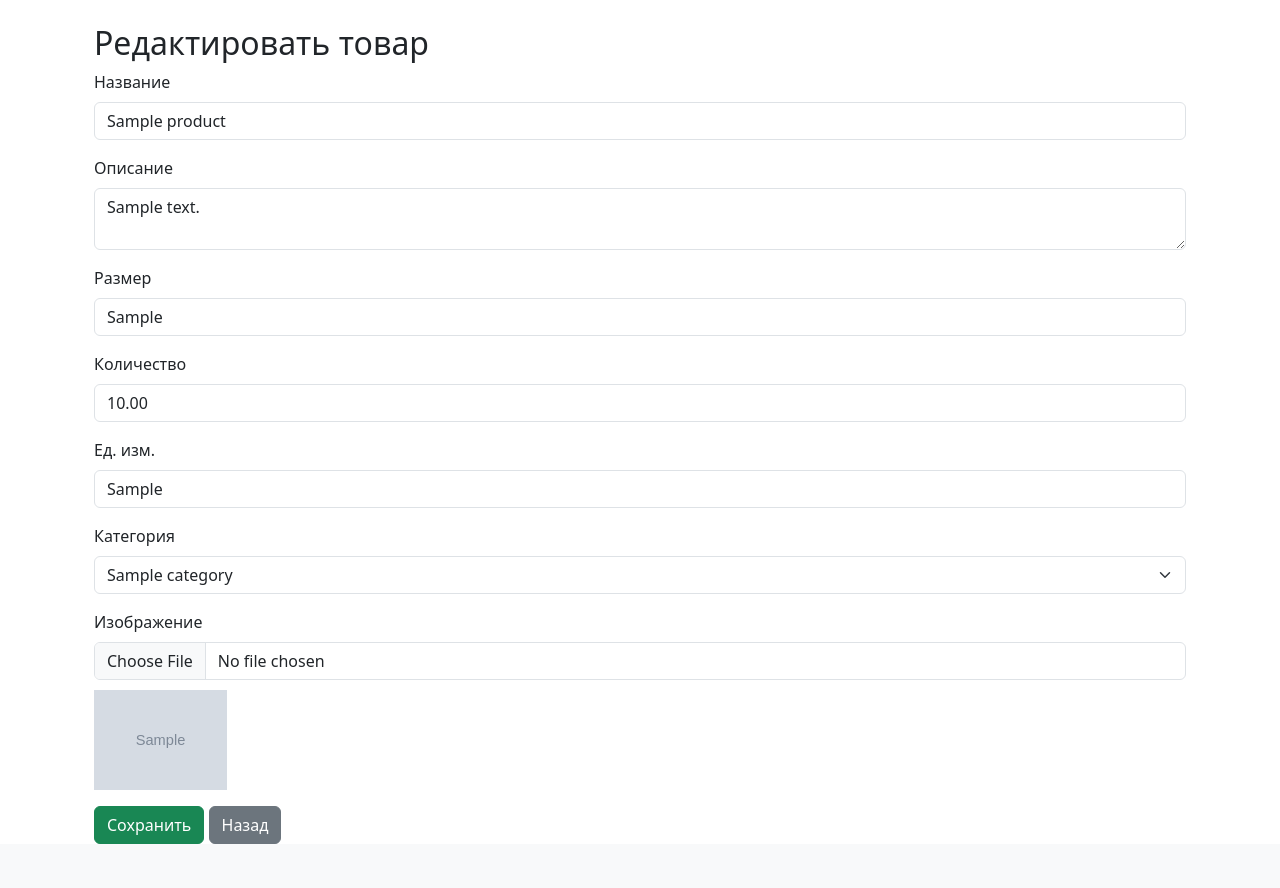
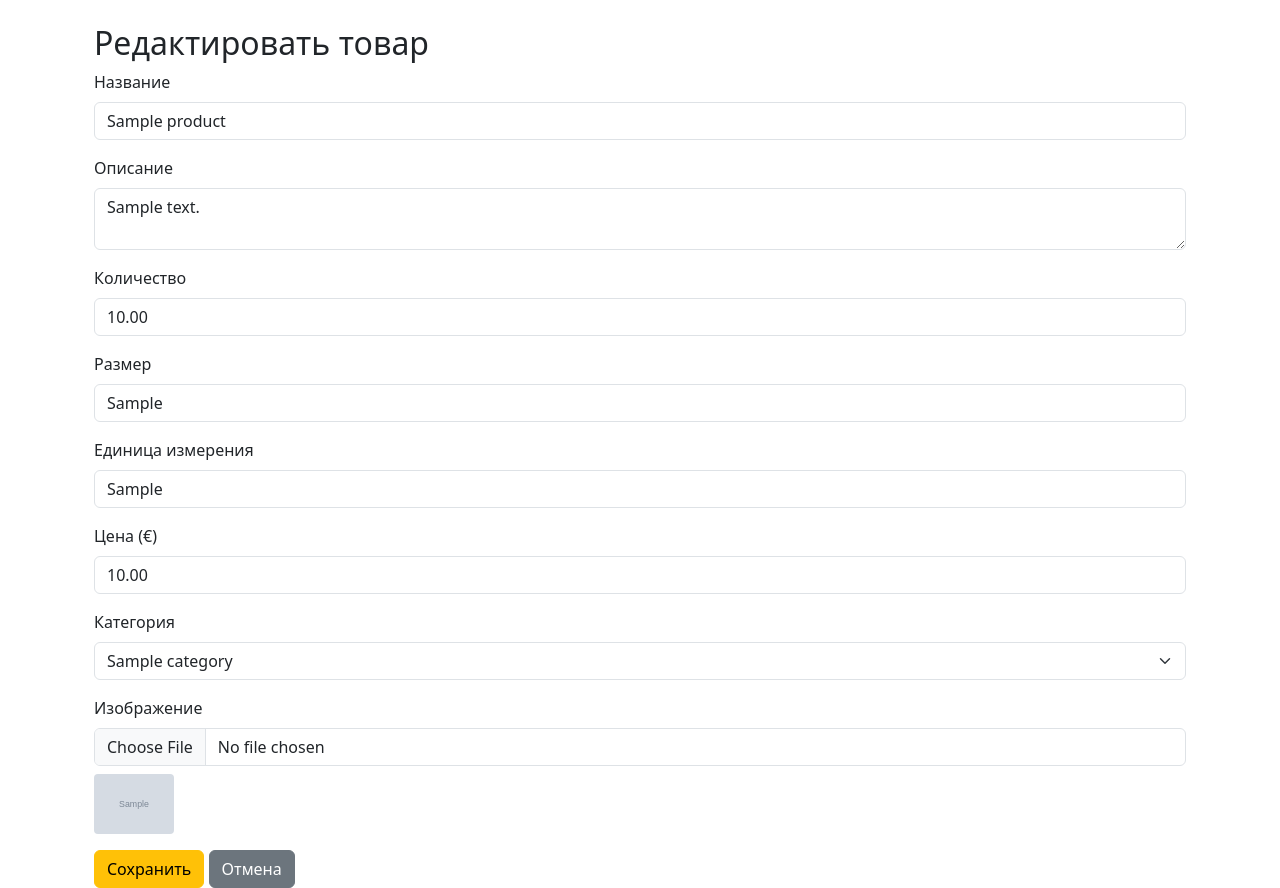
Before and after one commit to NikM19/inventory-app, a Flask app: page /edit/1 in a window 1280 px wide. Shown: the part 56-944 px from the top of the page. Before the commit the page ends 900 px from the top, so only its background shows below. Run offline with Flask 3, Linux system fonts and the light colour scheme; tables that the repository leaves empty hold one stand-in row (values such as "Sample post"); grey boxes marked "Sample" are stand-in pictures.

Commit message:
Добавлен столбец цена, обновлены шаблоны

```diff
--- a/app.py
+++ b/app.py
@@ -45,8 +45,9 @@ class Product(db.Model):
     name        = db.Column(db.String(120), nullable=False)
     description = db.Column(db.Text, nullable=True)
     quantity    = db.Column(db.Numeric(10, 2), nullable=False, default=0)
-    size        = db.Column(db.String(50), nullable=True)  # Новое поле!
+    size        = db.Column(db.String(30), nullable=True)  # <-- Размер (добавлен)
     unit        = db.Column(db.String(10), nullable=False, default="шт")
+    price       = db.Column(db.Numeric(10, 2), nullable=True)  # <-- Цена (НОВОЕ)
     created_at  = db.Column(db.DateTime, default=datetime.utcnow)
     category_id = db.Column(db.Integer, db.ForeignKey("categories.id"), nullable=True)
     image_url   = db.Column(db.Text, nullable=True)
@@ -120,14 +121,16 @@ def create():
         category_id = request.form.get("category_id") or None
         image_file  = request.files.get("image")
         unit        = request.form.get("unit", "шт")
+        price       = request.form.get("price", "").replace(",", ".").strip()
 
         if not name:
             flash("Введите название товара", "warning")
             return redirect(url_for("create"))
         try:
             quantity = float(quantity)
+            price = float(price) if price else None
         except ValueError:
-            flash("Количество должно быть числом", "warning")
+            flash("Количество и цена должны быть числами", "warning")
             return redirect(url_for("create"))
         try:
             img_url = upload_image(image_file)
@@ -140,6 +143,7 @@ def create():
             quantity=quantity,
             size=size,
             unit=unit,
+            price=price,
             category_id=category_id,
             image_url=img_url
         )
@@ -166,6 +170,7 @@ def edit(product_id):
         product.size        = request.form.get("size", product.size).strip()
         product.category_id = request.form.get("category_id") or None
         product.unit        = request.form.get("unit", product.unit)
+        product.price       = float(request.form.get("price", product.price).replace(",", "."))
         new_file = request.files.get("image")
         if new_file and new_file.filename:
             try:
@@ -219,6 +224,7 @@ def export_excel():
             "Категория":  p.category.name if p.category else "",
             "Кол-во":     f"{p.quantity} {p.unit}",
             "Размер":     p.size or "",
+            "Цена (€)":   f"{p.price:.2f}" if p.price is not None else "",
             "Дата":       p.created_at.strftime("%Y-%m-%d %H:%M:%S"),
             "Изобр. URL": p.image_url or ""
         })
--- a/templates/edit.html
+++ b/templates/edit.html
@@ -10,24 +10,28 @@
     </div>
     <div class="mb-3">
       <label for="description" class="form-label">Описание</label>
-      <textarea class="form-control" id="description" name="description">{{ product.description }}</textarea>
+      <textarea class="form-control" id="description" name="description" rows="2">{{ product.description }}</textarea>
+    </div>
+    <div class="mb-3">
+      <label for="quantity" class="form-label">Количество</label>
+      <input type="number" step="0.01" min="0" class="form-control" id="quantity" name="quantity" value="{{ product.quantity }}" required>
     </div>
     <div class="mb-3">
       <label for="size" class="form-label">Размер</label>
       <input type="text" class="form-control" id="size" name="size" value="{{ product.size or '' }}">
     </div>
     <div class="mb-3">
-      <label for="quantity" class="form-label">Количество</label>
-      <input type="number" step="0.01" class="form-control" id="quantity" name="quantity" value="{{ product.quantity }}" required>
+      <label for="unit" class="form-label">Единица измерения</label>
+      <input type="text" class="form-control" id="unit" name="unit" value="{{ product.unit }}">
     </div>
     <div class="mb-3">
-      <label for="unit" class="form-label">Ед. изм.</label>
-      <input type="text" class="form-control" id="unit" name="unit" value="{{ product.unit }}">
+      <label for="price" class="form-label">Цена (€)</label>
+      <input type="number" step="0.01" min="0" class="form-control" id="price" name="price" value="{{ product.price if product.price is not none else '' }}">
     </div>
     <div class="mb-3">
       <label for="category_id" class="form-label">Категория</label>
       <select class="form-select" id="category_id" name="category_id">
-        <option value="">Без категории</option>
+        <option value="">—</option>
         {% for category in categories %}
           <option value="{{ category.id }}" {% if product.category_id == category.id %}selected{% endif %}>{{ category.name }}</option>
         {% endfor %}
@@ -37,11 +41,13 @@
       <label for="image" class="form-label">Изображение</label>
       <input class="form-control" type="file" id="image" name="image" accept="image/*">
       {% if product.image_url %}
-        <img src="{{ product.image_url }}" alt="Текущее изображение" style="max-height: 100px; display: block; margin-top: 10px;">
+        <div class="mt-2">
+          <img src="{{ product.image_url }}" alt="Изображение" style="height: 60px; border-radius: 4px;">
+        </div>
       {% endif %}
     </div>
-    <button type="submit" class="btn btn-success">Сохранить</button>
-    <a href="{{ url_for('index') }}" class="btn btn-secondary">Назад</a>
+    <button type="submit" class="btn btn-warning">Сохранить</button>
+    <a href="{{ url_for('index') }}" class="btn btn-secondary">Отмена</a>
   </form>
 </div>
 {% endblock %}
```
Also changed, not shown: templates/create.html (+11 -7 lines), templates/index.html (+25 -2 lines).
